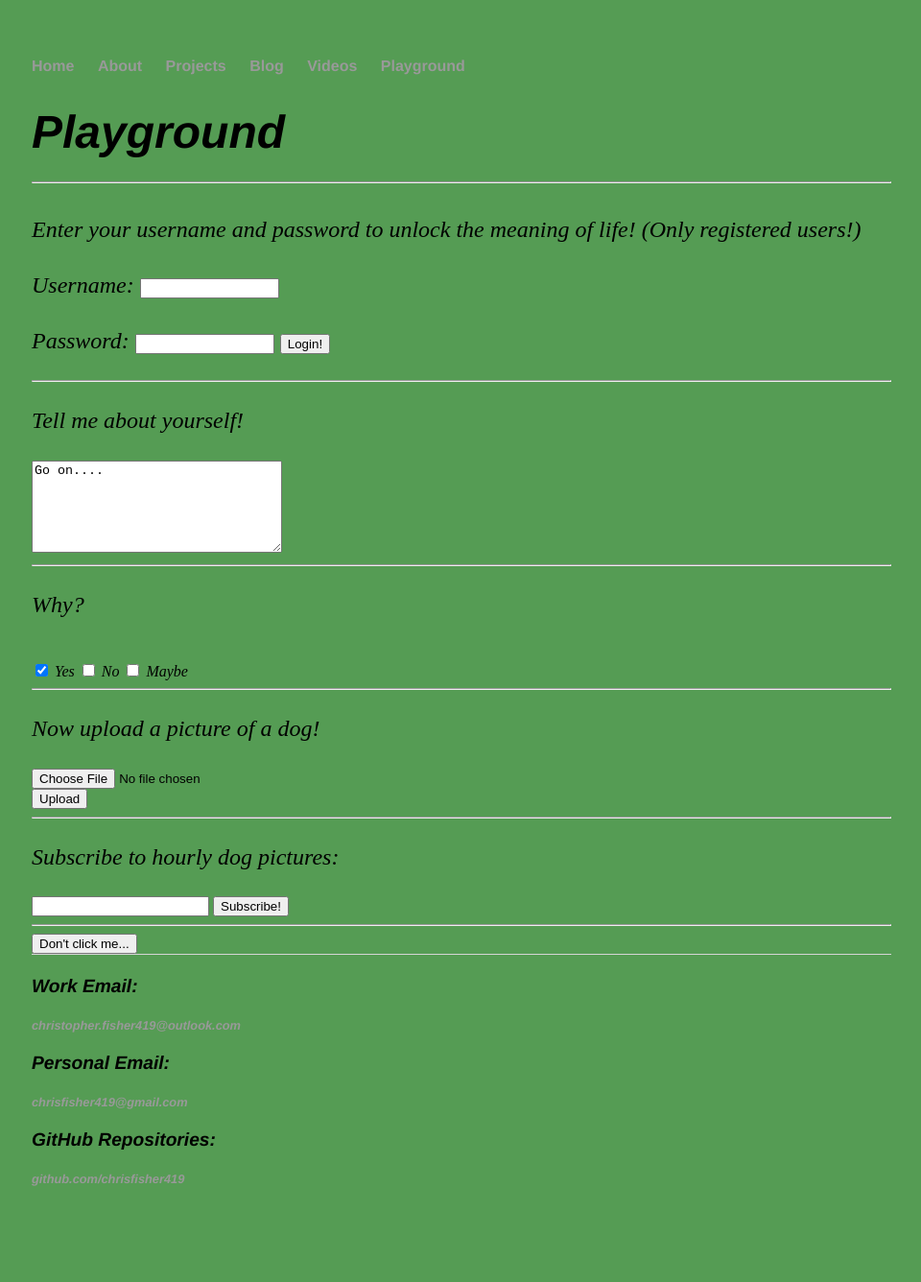
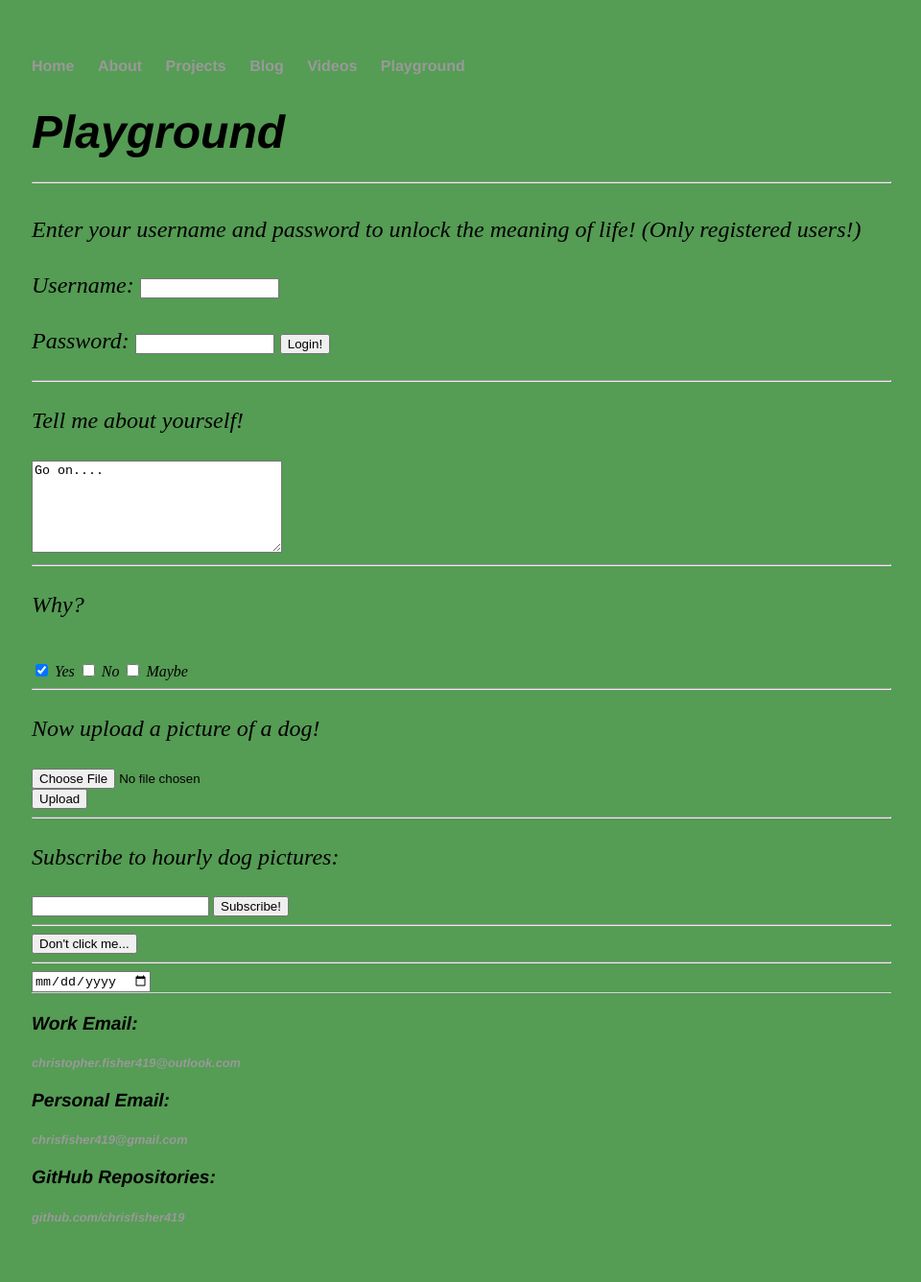
Before and after one commit to chrisfisher419/chrisfisher419.github.io, a Jekyll site: the page built from playground/index.html, in a window 1280 px wide. Shown: the whole page at 96% size, without its empty margins (159-1119 px from the left). Built offline with Jekyll 4.4.1, drawn with Linux system fonts in a browser that asks for light colours; before the commit the page ends 1296 px from its top, so only the background shows below that.

Commit message:
Update index.html

```diff
--- a/playground/index.html
+++ b/playground/index.html
@@ -27,6 +27,9 @@
 	  <p> Subscribe to hourly dog pictures: </p>
 	  <input type="text" name="email" />
 	  <input type="submit" value="Subscribe!" /> <hr />
-	  <button> Don't click me... </button>
+	  <button> Don't click me... </button> <hr />
+	  <label for="today" What is today's date? </label>
+	  <input type="date" name="today"/>
+	  <nput type="submit" value="Submit" />
 
   </form>
```
